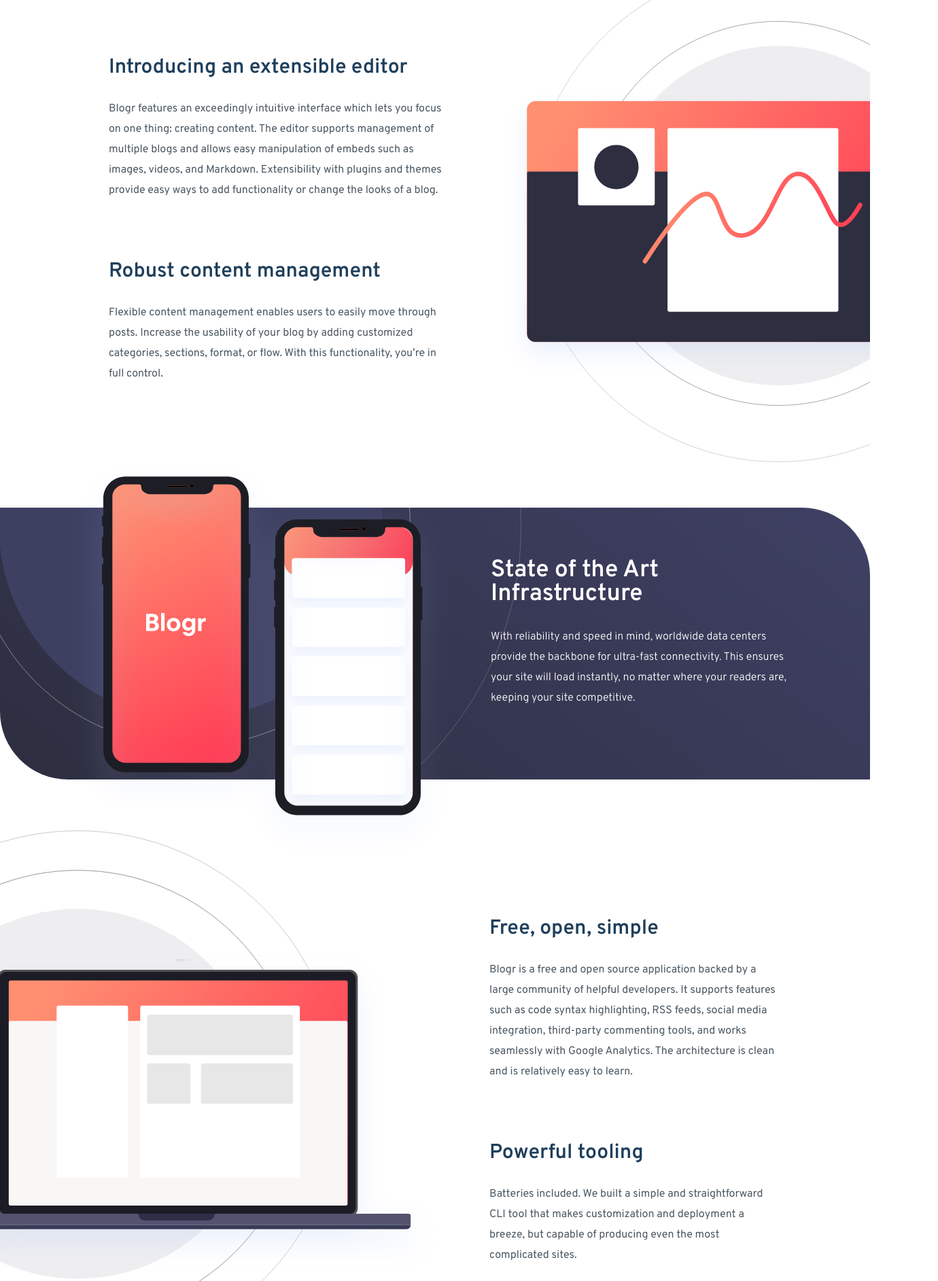
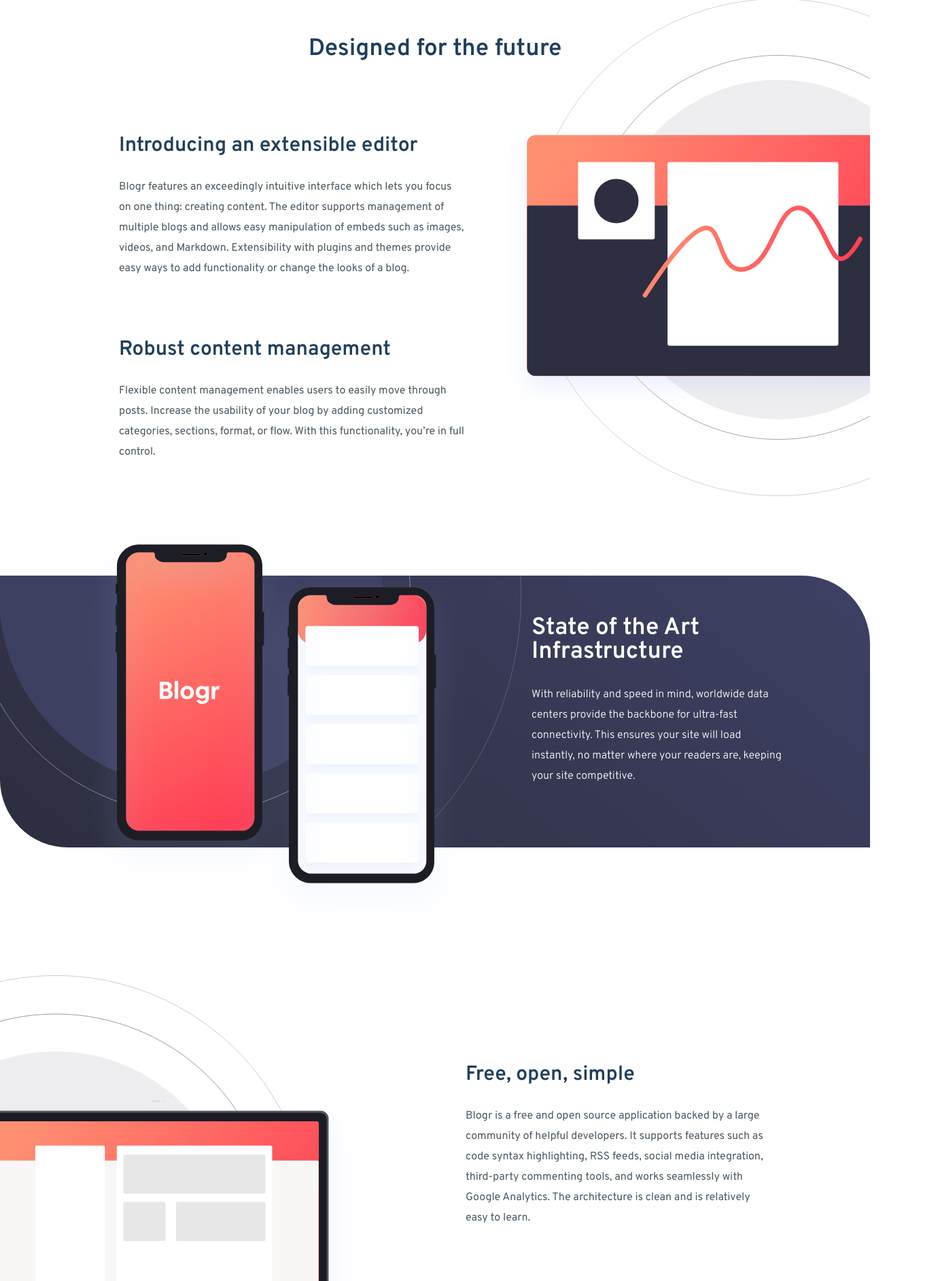
Before and after one commit to Vitor-Hideki/projeto-desafiador, a plain HTML site: page blogr-landing-page-main/index.html in a window 1280 px wide. Shown: the part 753-2638 px from the top of the page at 68% size, 1380 px wide, since content can reach past the window. Drawn offline with Linux system fonts and the light colour scheme.

Commit message:
projeto-desafiador-2.5

```diff
--- a/blogr-landing-page-main/assets/css/style.css
+++ b/blogr-landing-page-main/assets/css/style.css
@@ -1,12 +1,12 @@
 @import url('https://fonts.googleapis.com/css2?family=Overpass:wght@300;400;600;700&family=Ubuntu:wght@400;500;700&display=swap');
 
 body{
-  width: 100%;
-  height: 100vh;
-  overflow-x: hidden;
+  width: 100vw;
+  height: 100%;
+  overflow-x: hidden ;
 }
 
-header div.cabecalho{
+header{
   width: 100%;
   height: 600px;
   border-radius: 0 0 0 100px;
@@ -15,6 +15,9 @@
   background-position: 26% 52%, 0% 0%;
   background-repeat: no-repeat;
 }
+div.cabecalho{
+  padding: 65px 130px;
+}
 
 nav.nav-principal{
   width: 100%;
@@ -22,13 +25,10 @@
   padding: 50px;
   display: flex;
   align-items: center;
-  justify-content: flex-start;
+  justify-content: space-between;
   gap: 65px;
 }
 
-nav.nav-principal img.logo{
-  margin-left: 160px ;
-}
 
 ul.product{
   width: 100%;
@@ -44,7 +44,6 @@
 }
 
 li.li-p a.bt1{
-  white-space: 100%;
   font-family: 'Overpass', sans-serif;
   font-size: 15px;
   font-weight: 400;
@@ -124,7 +123,7 @@
   width: 100%;
   display: flex;
   justify-content: flex-end;
-  margin-right: 220px;
+  margin-right: 10px;
 }
 
 div.button button.bt-login{
@@ -233,6 +232,7 @@
 section.sec-one{
   width: 100%;
   height:900px;
+  margin-top: 50px;
   display: flex;
   justify-content: center;
   align-items: center;
@@ -242,17 +242,23 @@
   background-repeat: no-repeat;
 }
 
+div.content{
+  margin-top: 50px;
+  padding: 65px 145px;
+
+}
+
 div.content h1.h-main{
   font-family: 'Overpass', sans-serif;
   font-size: 35px;
   font-weight: 600;
   color: hsl(208, 49%, 24%);
   text-align: center;
+  margin-top: 80px;
 }
 
 section.sec-one div.content-one{
-  width: 50%;
-  margin-left: 130px;
+  width: 65%;
   margin-top: 50px;
   display: flex;
   flex-direction: column;
@@ -280,23 +286,22 @@
 
 section.smartphone{
   width: 100%;
-  height: 100%;
-
-}
-
-section.smartphone div.container{
-  width: 100%;
-  height: 400px;
-  display: flex;
-  justify-content: center;
-  align-items: center;
-  gap: 60px ;
+  margin-top: 50px;
   background-color: aqua;
   background-image: url("../images/bg-pattern-circles.svg"), linear-gradient(38deg, hsl(237, 17%, 21%),  hsl(237, 23%, 32%));
   background-size: 76%, 100%;
   background-position: -67% 80%, 0% 0%;
   background-repeat: no-repeat;
   border-radius: 0px 100px 0px 100px;
+
+}
+
+section.smartphone div.container{
+  height: 400px;
+  padding: 0px 130px;
+  display: flex;
+  align-items: center;
+  gap: 100px;
 }
 
 div.container div.phone img.i-pho{
@@ -304,7 +309,6 @@
 }
 
 div.container div.text-phone{
-  width: 35%;
   display: flex;
   flex-direction: column;
   justify-content: flex-start;
@@ -330,12 +334,11 @@
 section.sec-two{
   width: 100%;
   height:900px;
+  margin: 100px 0px;
   display: flex;
-  justify-content: flex-end;
   align-items: center;
-  gap: 90px;
   background-image: url("../images/illustration-laptop-desktop.svg");
-  background-size: 75%, 100%;
+  background-size: 73%, 100%;
   background-position: -85% 60%, 0% 0%;
   background-repeat: no-repeat;
 }
@@ -343,15 +346,15 @@
 section.sec-two div.title-two{
   display: flex;
   justify-content: flex-end;
-  margin-left: 200px;
+  padding: 0px 0px 0px 130px;
 }
 
 section.sec-two div.content-two{
   display: flex;
   flex-direction: column;
+  margin: 50px 0px 0px 60px;
+  padding: 20px;
   width: 50%;
-  margin-top: 50px;
-  padding: 20px;
 }
 
 footer{
```
Also changed, not shown: blogr-landing-page-main/index.html (line endings or trailing spaces), 2 other files.
